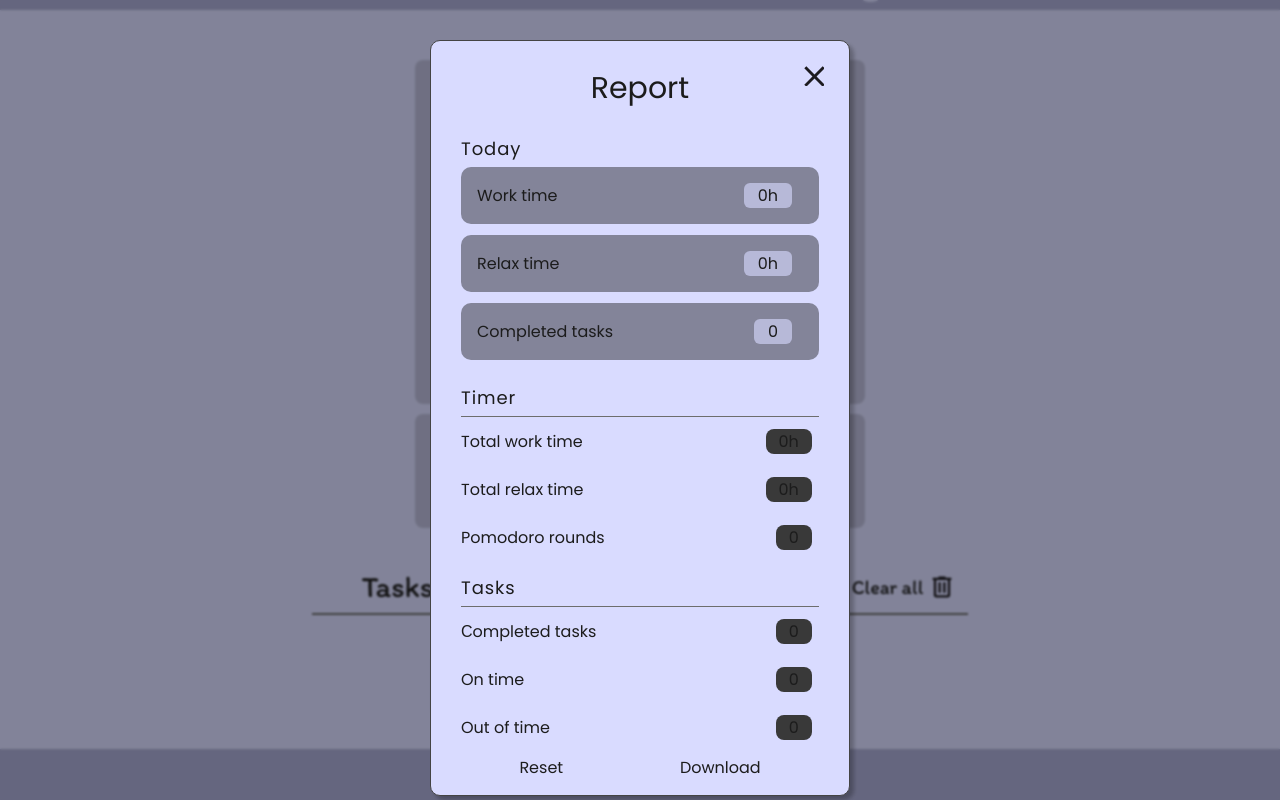
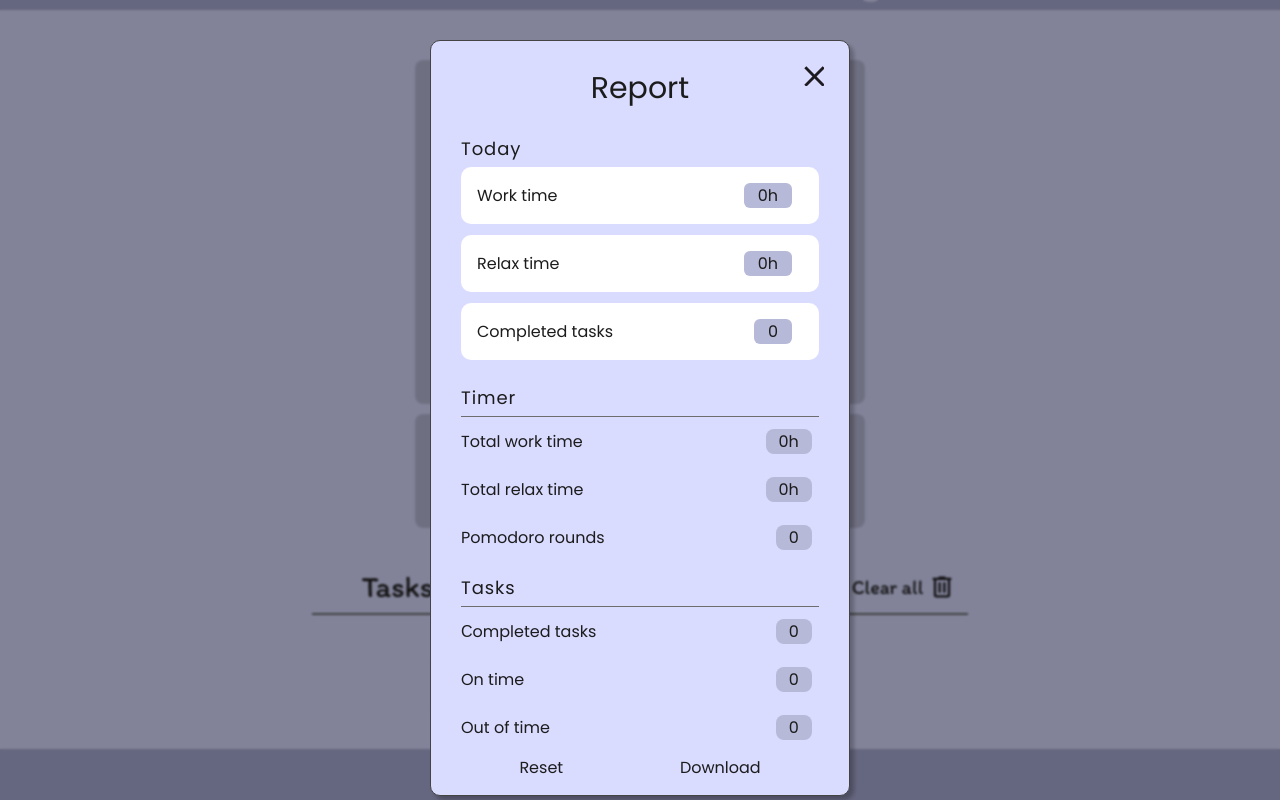
Before and after one commit to flionx/boost-clock, a React (Vite) app: page / in a window 1280 px wide. Both pictures are taken after a click on the button "Report". Shown: the part 42-842 px from the top of the page. Built offline with nearby package versions, Linux system fonts and the light colour scheme; grey boxes are pictures that could not be loaded; a web font is replaced by a local one.

Commit message:
report time

```diff
--- a/src/components/Footer/Footer.jsx
+++ b/src/components/Footer/Footer.jsx
@@ -16,7 +16,7 @@ function Footer() {
           <nav className="footer__content">
             <ul className="footer__list">
               <li className="footer__item item__menu"><button onClick={showReport} className="button__menu btn--icon1">Report</button></li>
-              <li className="footer__item item__menu"><button className="button__menu btn--icon2">Achievments</button></li>
+              <li className="footer__item item__menu"><button className="button__menu btn--icon2">Achievements</button></li>
             </ul>
           </nav>
 
--- a/src/components/Report/Report.jsx
+++ b/src/components/Report/Report.jsx
@@ -1,9 +1,10 @@
 import { useEffect } from 'react';
-import '../../css/modal-menu.css'
 import useUpdateStorage from '../../hooks/useUpdateStorage';
 import { useSelector } from 'react-redux';
 import { useDispatch } from 'react-redux';
 import { resetReport, setShowReport } from '../../store/slices/reportSlice';
+
+import '../../css/modal-menu.css'
 function Report() {
 
     const {showReport, ...report} = useSelector(state => state.report);
@@ -23,6 +24,12 @@ function Report() {
             document.body.style.overflow = "";
         }
     }, [])
+
+    function calcAndRound(minutes) {
+        const hours = minutes / 60;
+        const result = Number(hours.toFixed(1))
+        return result;
+    }
 
     function hideReport() {
         dispatch(setShowReport(false));
@@ -50,11 +57,11 @@ function Report() {
                 <h4 className="column-modal-menu__title">Today</h4>
                 <div className="colum-modal-menu__item item-modal-menu">
                     <p className="item-modal-menu__text">Work time</p>
-                    <p className="item-modal-menu__stat">{workTime}h</p>
+                    <p className="item-modal-menu__stat">{calcAndRound(workTime)}h</p>
                 </div>
                 <div className="colum-modal-menu__item item-modal-menu">
                     <p className="item-modal-menu__text">Relax time</p>
-                    <p className="item-modal-menu__stat">{relaxTime}h</p>
+                    <p className="item-modal-menu__stat">{calcAndRound(relaxTime)}h</p>
                 </div>
                 <div className="colum-modal-menu__item item-modal-menu">
                     <p className="item-modal-menu__text">Completed tasks</p>
@@ -67,11 +74,11 @@ function Report() {
                 <hr className='column-modal-menu-line'/>
                 <div className="column-modal-menu__row">
                     <p className="item-modal-menu__text">Total work time</p>
-                    <p className="item-modal-menu__text-bg">{totalWorkTime}h</p>
+                    <p className="item-modal-menu__text-bg">{calcAndRound(totalWorkTime)}h</p>
                 </div>
                 <div className="column-modal-menu__row">
                     <p className="item-modal-menu__text">Total relax time</p>
-                    <p className="item-modal-menu__text-bg">{totalRelaxTime}h</p>
+                    <p className="item-modal-menu__text-bg">{calcAndRound(totalRelaxTime)}h</p>
                 </div>
                 <div className="column-modal-menu__row">
                     <p className="item-modal-menu__text">Pomodoro rounds</p>
--- a/src/components/Timer/components/TimerMain/TImerMain.jsx
+++ b/src/components/Timer/components/TimerMain/TImerMain.jsx
@@ -154,6 +154,7 @@ function TimerMain({ minutes, info }) {
 
     function toggleTimer() {
         setTimerInfo(c=> ({...c, hasTimer: !c.hasTimer}))
+        addReportTime();
     }
 
     // Сброс таймера до настроек
@@ -175,6 +176,7 @@ function TimerMain({ minutes, info }) {
             setTimerInfo(c=> ({...c, nowIsWork: false}))
         }
         resetTimer();
+        addReportTime();
         if (hasLongBreak) {
             dispatch(setHasLongBreak(false))
         }
--- a/src/css/index.css
+++ b/src/css/index.css
@@ -35,6 +35,10 @@
   --main-font: 'Itim', 'Literal', sans-serif;
   --menu-font: 'Poppins', sans-serif;
 
+  --color-item-modal-menu: #FFFFFF;
+  --color-item-modal-text-bg: #B7B9D8;
+
+
 }
 
 .dark-theme {
@@ -66,6 +70,10 @@
   --icon-arrow: url('../../assets/completedTasks/ArrowDownDark.svg');
 
   --icon-close-settings: url('../../assets/settings/closeDark.svg');
+
+  --color-item-modal-menu: #838499;
+  --color-item-modal-text-bg: #393939;
+
 
 }
 
--- a/src/css/modal-menu.css
+++ b/src/css/modal-menu.css
@@ -90,7 +90,7 @@
     display: flex;
     justify-content: space-between;
     border-radius: 10px;
-    background: #838499;
+    background: var(--color-item-modal-menu);
     color: #1c1c1c;
 }
 
@@ -101,7 +101,7 @@
 }
 
 .item-modal-menu__text-bg {
-    background: #393939;
+    background: var(--color-item-modal-text-bg);
     border-radius: 8px;
     padding: 0 13px;
 }
--- a/src/store/slices/reportSlice.js
+++ b/src/store/slices/reportSlice.js
@@ -1,4 +1,19 @@
 import { createSlice } from "@reduxjs/toolkit";
+
+function checkTimer(data) {
+    return ( data ?? {
+        totalWorkTime: 0,
+        totalRelaxTime: 0,
+        pomodoroRounds: 0,
+      })
+}
+function checkTasks(data) {
+    return (data ?? {
+        aCompletedTasks: 0,
+        onTime: 0,
+        outOfTime: 0,
+      })
+}
 
 const loadFromLocalStorage = () => {
   const storage = localStorage.getItem("report");
@@ -6,7 +21,7 @@ const loadFromLocalStorage = () => {
 
   const today = new Date().toISOString().split("T")[0]; // '2025-02-20'
 
-  if (!data || data.date !== today) {
+  if (data?.date !== today) {
     return {
       date: today,
       showReport: false,
@@ -15,16 +30,8 @@ const loadFromLocalStorage = () => {
         relaxTime: 0,
         tCompletedTasks: 0,
       },
-      timer: {
-        totalWorkTime: 0,
-        totalRelaxTime: 0,
-        pomodoroRounds: 0,
-      },
-      tasks: {
-        aCompletedTasks: 0,
-        onTime: 0,
-        outOfTime: 0,
-      },
+      timer: checkTimer(data?.timer),
+      tasks: checkTasks(data?.tasks),
     };
   }
 
@@ -40,22 +47,21 @@ const reportSlice = createSlice({
     },
 
     addWorkTime: (state, action) => {
-        const minutes = action.payload / 60;
+        const min = action.payload / 60;
+        const minutes = Number(min.toFixed(3))
         state.today.workTime += minutes;
         state.timer.totalWorkTime += minutes;
-        // localStorage.setItem("report", JSON.stringify(state));
     },
 
     addRelaxTime: (state, action) => {
-        const minutes = action.payload / 60;
+        const min = action.payload / 60;
+        const minutes = Number(min.toFixed(3))
         state.today.relaxTime += minutes;
         state.timer.totalRelaxTime += minutes;
-        // localStorage.setItem("report", JSON.stringify(state));
     },
 
     addPomodoroRound: (state) => {
         state.timer.pomodoroRounds += 1;
-        // localStorage.setItem("report", JSON.stringify(state));
     },
 
     addCompletedTask: (state, action) => {
@@ -67,8 +73,6 @@ const reportSlice = createSlice({
             } else {
             state.tasks.onTime += 1;
         }
-
-        // localStorage.setItem("report", JSON.stringify(state));
     },
 
     resetReport: (state) => {
@@ -84,8 +88,6 @@ const reportSlice = createSlice({
             onTime: 0,
             outOfTime: 0,
         }
-
-        // localStorage.setItem("report", JSON.stringify(state));
     }
   }
 });
```
